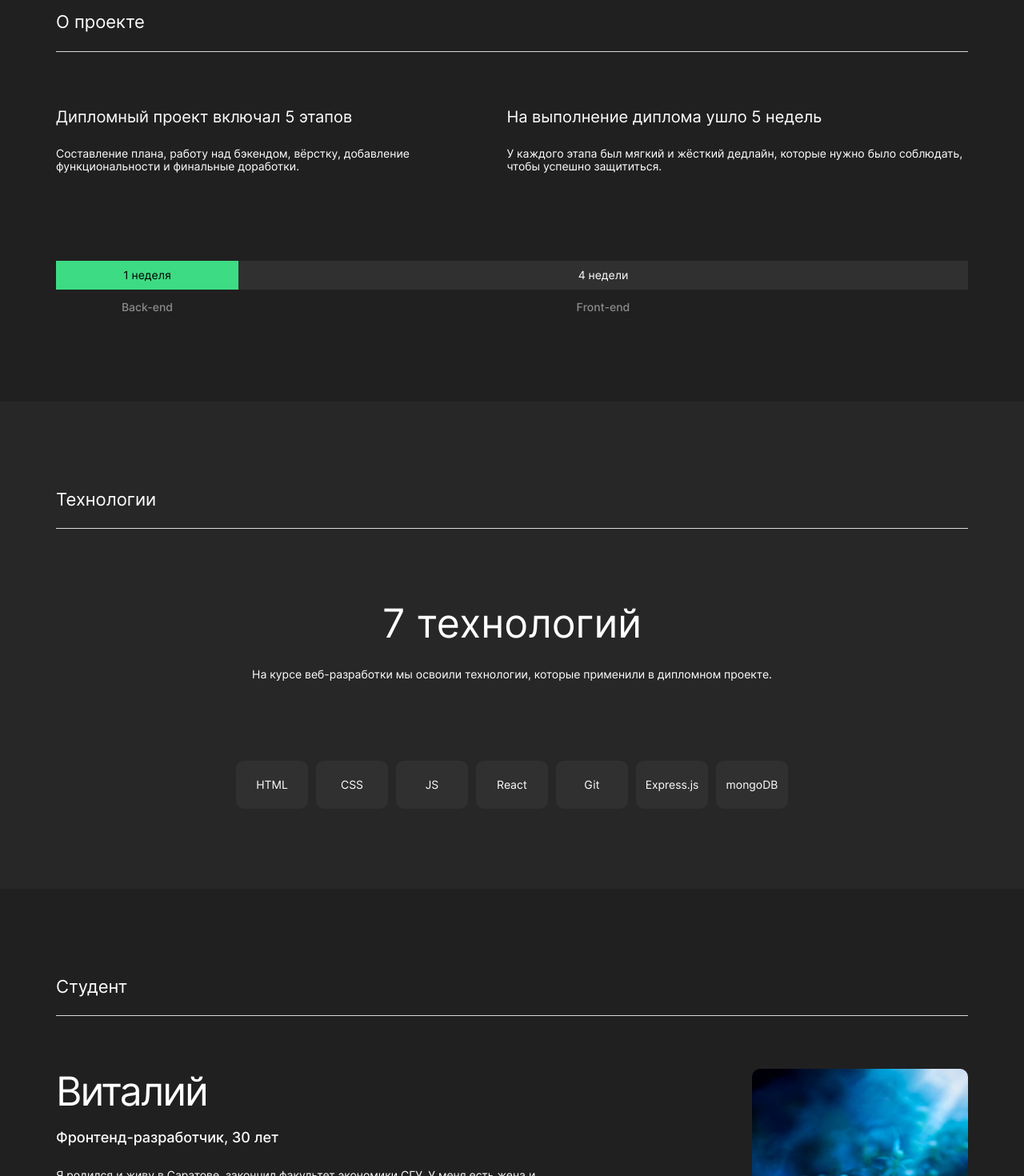
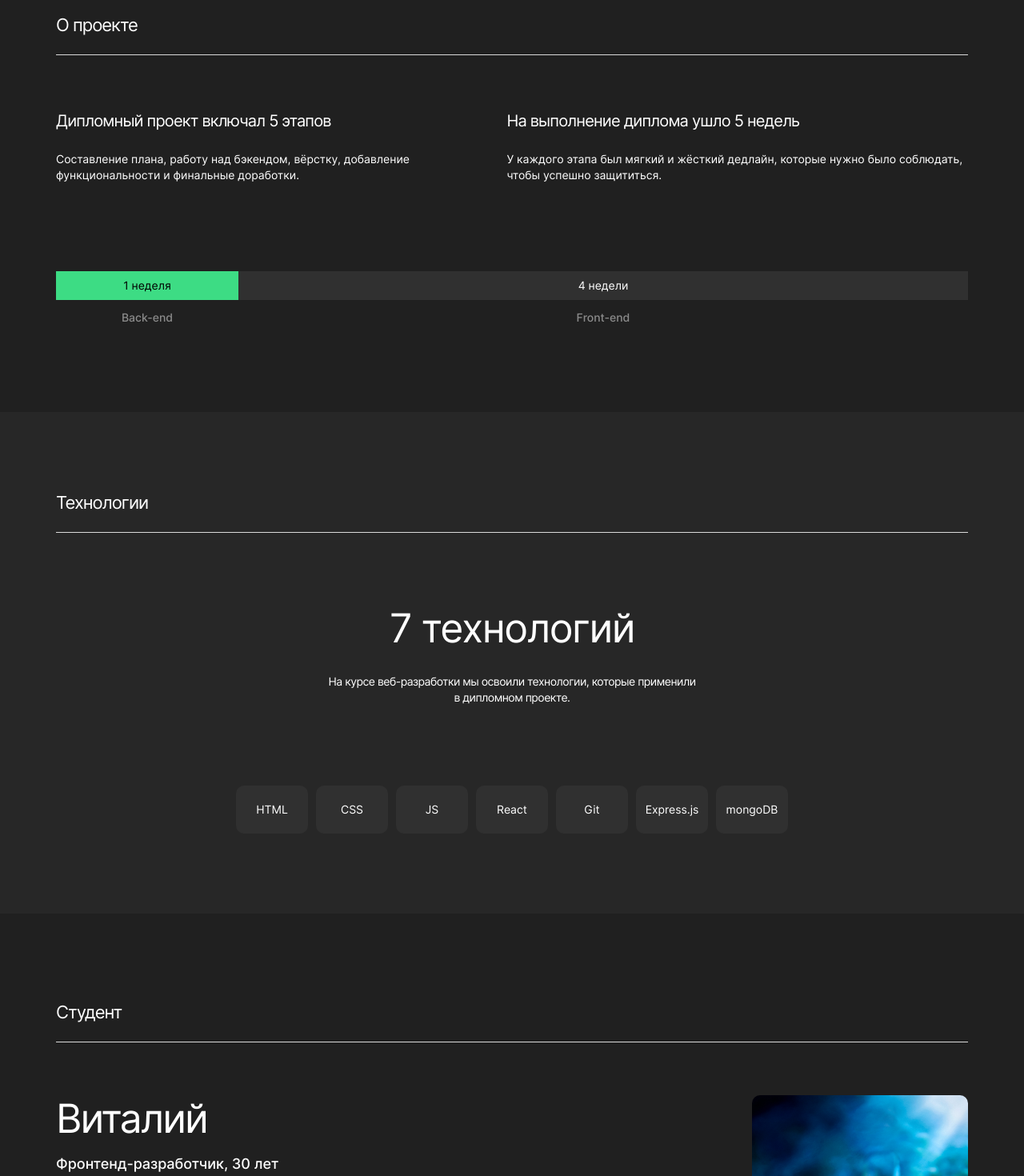
Before and after one commit to VeneraNechaeva/movies-explorer-frontend, a React (Create React App) app: page / in a window 1280 px wide. Shown: the part 740-2210 px from the top of the page at 80% size. Built offline with nearby package versions, Linux system fonts and the light colour scheme.

Commit message:
feat: сверстать страницу презентации под 1280

```diff
--- a/src/components/AboutMe/AboutMe.css
+++ b/src/components/AboutMe/AboutMe.css
@@ -11,6 +11,8 @@
     margin-bottom: 23px;
     font-weight: 400;
     font-size: 22px;
+    letter-spacing: -1px;
+    line-height: 26.63px;
 }
 
 .about-me__container {
@@ -27,6 +29,7 @@
     margin: 0;
     font-weight: 400;
     font-size: 50px;
+    line-height: 58px;
     letter-spacing: -2px;
 }
 
--- a/src/components/AboutProject/AboutProject.css
+++ b/src/components/AboutProject/AboutProject.css
@@ -12,6 +12,8 @@
     margin-bottom: 23px;
     font-weight: 400;
     font-size: 22px;
+    letter-spacing: -1px;
+    line-height: 26.63px;
 }
 
 .about-roject__container {
@@ -29,6 +31,8 @@
     margin: 0;
     font-weight: 400;
     font-size: 20px;
+    letter-spacing: -0.8px;
+    line-height: 24.2px;
 }
 
 .about-roject__subtitle {
@@ -36,14 +40,13 @@
     margin-top: 26px;
     font-weight: 400;
     font-size: 14px;
+    line-height: 20px;
 }
 
 .about-roject__timeline {
     display: grid;
     grid-template-columns: 20% 80%;
 }
-
-.about-roject__timeline-container {}
 
 .about-roject__timeline-elem_min {
     background: #3DDC84;
@@ -66,6 +69,7 @@
     color: #000000;
     font-weight: 400;
     font-size: 14px;
+
 }
 
 .about-roject__timeline-time_max {
--- a/src/components/Footer/Footer.css
+++ b/src/components/Footer/Footer.css
@@ -1,6 +1,6 @@
-.footer{
-padding-top: 60px;
-padding-bottom: 20px;
+.footer {
+    padding-top: 60px;
+    padding-bottom: 20px;
 }
 
 .footer__title {
@@ -21,9 +21,11 @@ padding-bottom: 20px;
 
 .footer__date {
     margin: 0;
+    font-weight: 400;
+    font-size: 13px;
 }
 
-.footer__text {
+.footer__text-container {
     display: flex;
 }
 
--- a/src/components/Footer/Footer.js
+++ b/src/components/Footer/Footer.js
@@ -10,7 +10,7 @@ function Footer() {
             <h2 className="footer__title">Учебный проект Яндекс.Практикум х BeatFilm.</h2>
             <div className="footer__copyright">
                 <p className="footer__date">© {date}</p>
-                <div className="footer__text">
+                <div className="footer__text-container">
                     <p className="footer__text-elem">Яндекс.Практикум</p>
                     <p className="footer__text-elem">Github</p>
                 </div>
--- a/src/components/Promo/Promo.css
+++ b/src/components/Promo/Promo.css
@@ -23,7 +23,7 @@
 
 .promo__subtitle {
   margin: 0;
-  margin-top: 36px;
+  margin-top: 39px;
   font-weight: 400;
   font-size: 13px;
   opacity: 50%;
--- a/src/components/Techs/Techs.css
+++ b/src/components/Techs/Techs.css
@@ -1,6 +1,6 @@
 .techs {
     background: #272727;
-    padding-top: 110px;
+    padding-top: 100px;
     padding-bottom: 100px;
 }
 
@@ -13,6 +13,8 @@
     margin-bottom: 23px;
     font-weight: 400;
     font-size: 22px;
+    letter-spacing: -1px;
+    line-height: 26.63px;
 }
 
 .techs__container {
@@ -26,14 +28,20 @@
     margin-top: 90px;
     font-weight: 400;
     font-size: 50px;
+    letter-spacing: -1.5px;
+    line-height: 58px;
 }
 
 .techs__subtitle {
     margin: 0;
-    padding-top: 26px;
+    padding-top: 28px;
     padding-bottom: 100px;
     font-weight: 400;
     font-size: 14px;
+    letter-spacing: -0.5px;
+    line-height: 20px;
+    max-width: 460px;
+    text-align: center
 }
 
 .techs__list {
@@ -62,6 +70,7 @@
     .techs__list {
         grid-template-columns: 84px 84px 84px 84px 84px 84px 84px;
     }
+
     .techs__element {
         width: 84px;
         height: 57px;
```
